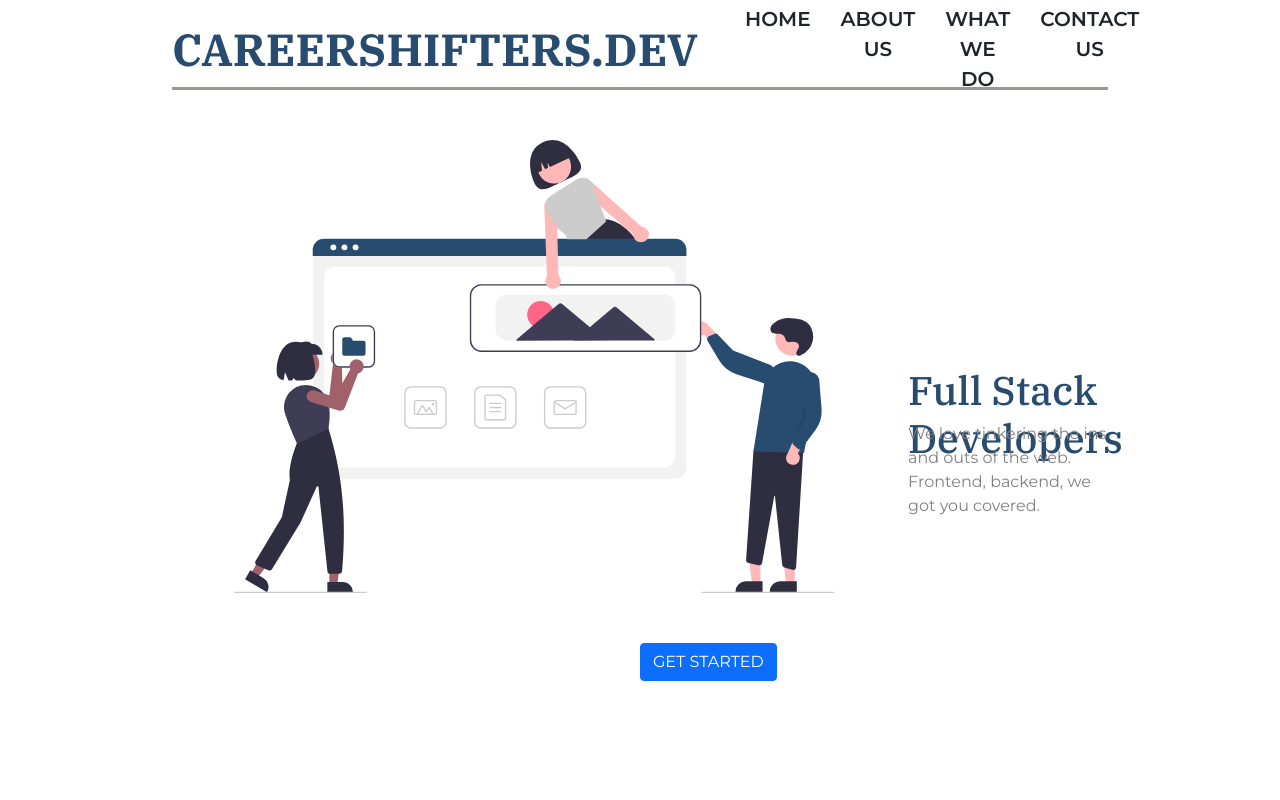
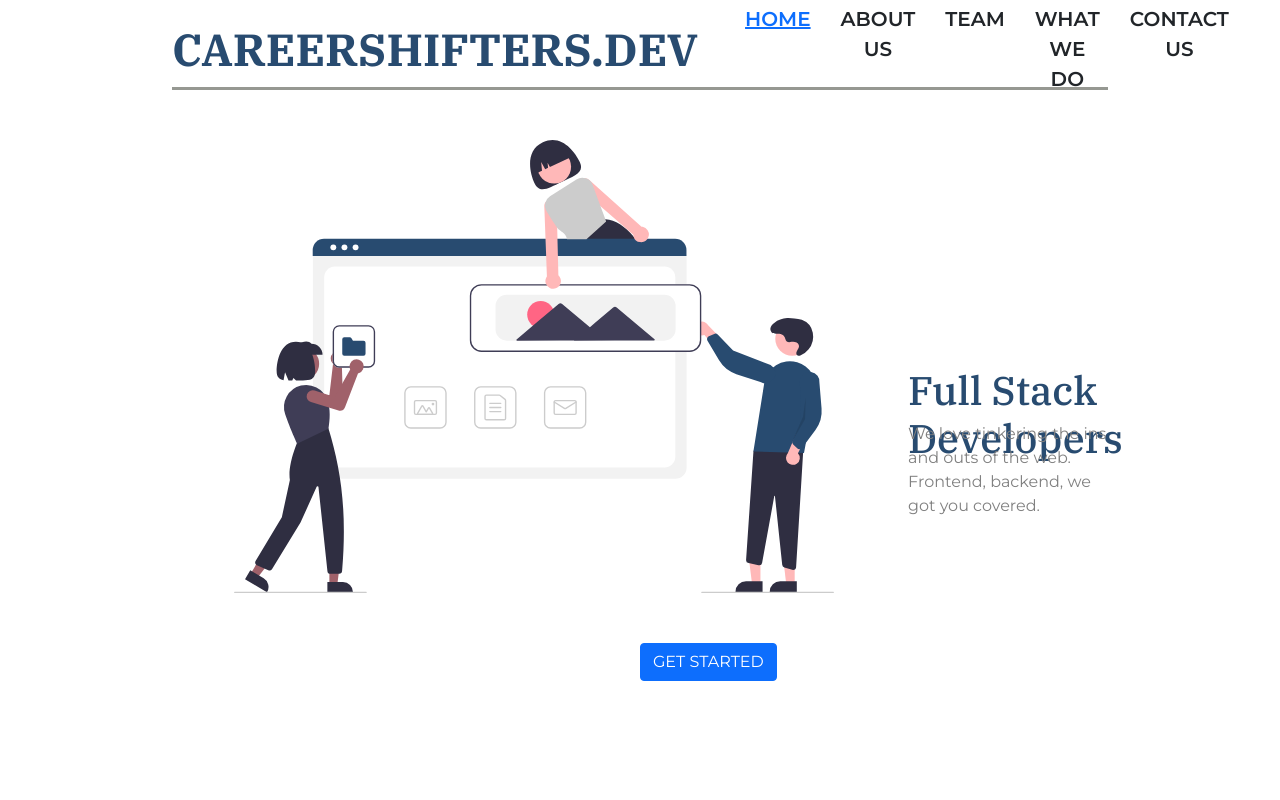
Before and after one commit to fayeMercado/kodego-group-portfolio, a React (Create React App) app: page / in a window 1280 px wide. Shown: the top 800 px of the page. Built offline with nearby package versions, Linux system fonts and the light colour scheme.

Commit message:
nav css with scroll down

```diff
--- a/package.json
+++ b/package.json
@@ -16,6 +16,7 @@
     "react-dom": "^18.2.0",
     "react-router-dom": "^6.3.0",
     "react-scripts": "5.0.1",
+    "react-scroll": "^1.8.7",
     "web-vitals": "^2.1.4"
   },
   "scripts": {
--- a/src/00Navbar/Navbar.js
+++ b/src/00Navbar/Navbar.js
@@ -1,20 +1,41 @@
 import React from "react";
-import { NavLink } from "react-router-dom";
+import { Link } from 'react-scroll';
 import "./Navbars.css";
 
 const Navbar = () => {
+
+  const links = [
+    {
+      id: 1,
+      link: 'home'
+    },
+    {
+      id: 2,
+      link: 'aboutUS'
+    },
+    {
+      id: 3,
+      link: 'whatWeDo'
+    },
+    {
+      id: 4,
+      link: 'contactUS'
+    },
+  ]
+
   return (
-    <nav className="header">
+    <nav className="header stroke">
       <h3 className="nav--logo_text fontColorMain fontMain">
         CAREERSHIFTERS.DEV
       </h3>
-      <ul class="nav--title">
-        <li>HOME</li>
-        <li>ABOUT US</li>
-        <li>WHAT WE DO</li>
-        <li>CONTACT US</li>
+      <ul className="nav--title cursor-pointer">
+        <li><Link activeClass="active" to="home" spy={true} smooth={true} offset={-100} duration={500}>HOME</Link></li>
+        <li><Link to="aboutUs" spy={true} smooth={true} offset={-100} duration={500}>ABOUT US</Link></li>
+        <li><Link to="team" spy={true} smooth={true} offset={-100} duration={500}>TEAM</Link></li>
+        <li><Link to="whatWeDo" spy={true} smooth={true} offset={-100} duration={500}>WHAT WE DO</Link></li>
+        <li><Link to="contactUs" spy={true} smooth={true} offset={-100} duration={500}>CONTACT US</Link></li>
       </ul>
-    </nav>
+    </nav >
   );
 };
 
--- a/src/00Navbar/Navbars.css
+++ b/src/00Navbar/Navbars.css
@@ -9,6 +9,29 @@ nav {
     padding-top: 30px;
     padding-bottom: 20px;
 }
+
+nav.stroke ul li {
+    position: relative;
+}
+
+nav.stroke ul li:after {
+    position: absolute;
+    bottom: 0;
+    left: 0;
+    right: 0;
+    margin: auto;
+    width: 0%;
+    content: '.';
+    color: transparent;
+    background: #aaa;
+    height: 1px;
+}
+
+nav.stroke ul li:hover:after {
+    width: 100%;
+}
+
+
 
 .nav--logo_text,
 .nav--title {
@@ -35,3 +58,7 @@ li {
     display: inline-block;
     padding: 0 15px;
 }
+
+.cursor-pointer {
+    cursor: pointer;
+}
--- a/src/01GetStarted/Home.js
+++ b/src/01GetStarted/Home.js
@@ -6,7 +6,7 @@ import imgHeader from "../Images/img-building-websites.svg";
 
 const Home = () => {
   return (
-    <div
+    <div id="home"
       className={
         styles.Home + " d-flex align-self-center justify-content-center"
       }
--- a/src/02AboutUs/AboutUs.js
+++ b/src/02AboutUs/AboutUs.js
@@ -6,7 +6,7 @@ import imgAbout from "../Images/img-team-spirit.svg";
 
 const AboutUs = () => {
   return (
-    <div className={styles.AboutUs}>
+    <div id="aboutUs" className={styles.AboutUs}>
       <Container>
         <div className={styles.div_about}>
           <Image className={styles.imgAbout} src={imgAbout} alt="" />
--- a/src/03TeamProfile/AppTeamProfile.js
+++ b/src/03TeamProfile/AppTeamProfile.js
@@ -6,6 +6,7 @@ import github from "../Images/ico-github.svg";
 
 const AppTeamProfile = (props) => (
   <div
+    id="team"
     className={styles.AppTeamProfile + " text-center"}
     data-testid="AppTeamProfile"
   >
--- a/src/04Services/AppServices.js
+++ b/src/04Services/AppServices.js
@@ -6,7 +6,7 @@ import imgServices2 from "../Images/img-site-content.svg";
 import imgServices3 from "../Images/img-static-website.svg";
 
 const AppServices = () => (
-  <div
+  <div id="whatWeDo"
     className={styles.AppServices + " text-center"}
     data-testid="AppServices"
   >
--- a/src/05ContactUs/AppContactUs.js
+++ b/src/05ContactUs/AppContactUs.js
@@ -6,7 +6,7 @@ import Button from "react-bootstrap/Button";
 import Form from "react-bootstrap/Form";
 
 const AppContactUs = () => (
-  <div
+  <div id="contactUs"
     className={styles.AppContactUs + " text-center"}
     data-testid="AppContactUs"
   >
```
Also changed, not shown: 1 other file (tests, documents, lock files or other folders).
